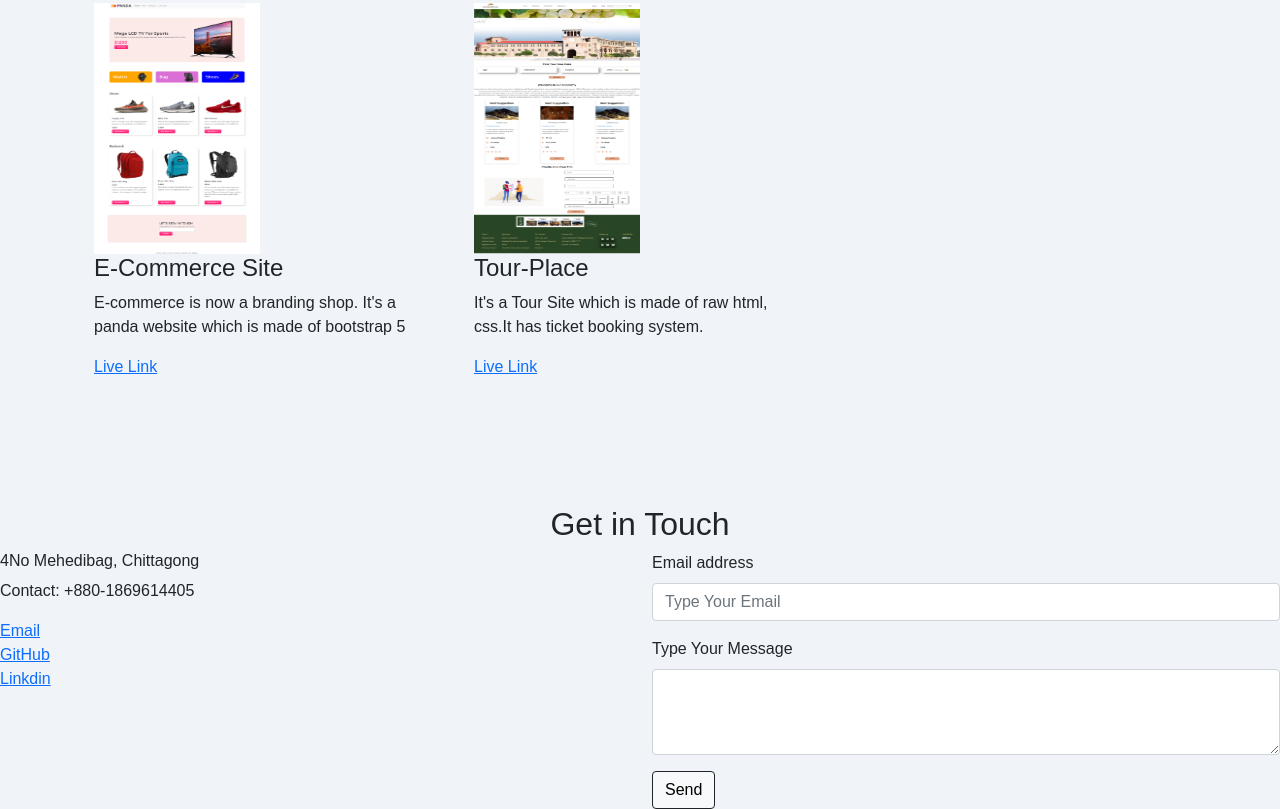
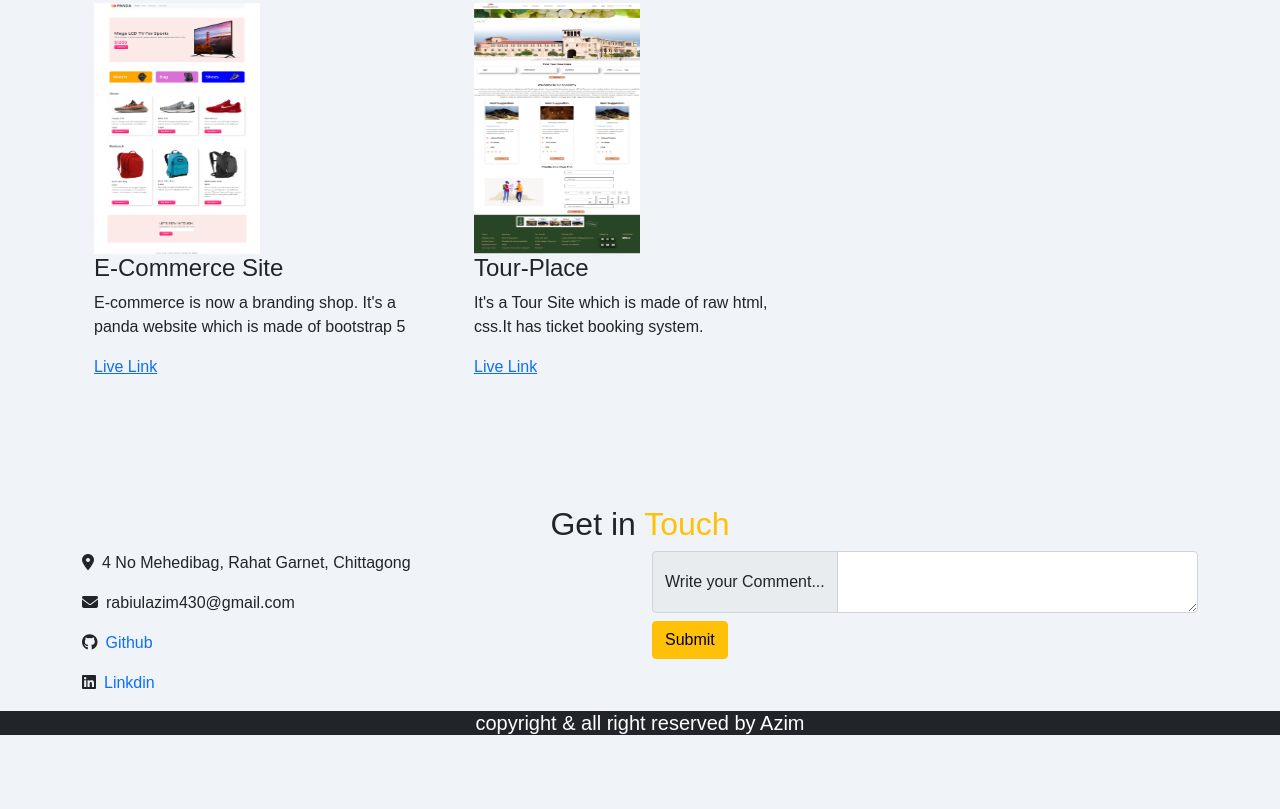
Before and after one commit to Ashiqweb123/personal-portfolio-bootstrap, a plain HTML site: page index.html in a window 1280 px wide. Shown: the part 2945-3754 px from the top of the page. After the commit the page ends 3688 px from the top, so only its background shows below. Drawn offline with nearby package versions, Linux system fonts and the light colour scheme.

Commit message:
form-add

```diff
--- a/index.html
+++ b/index.html
@@ -16,6 +16,9 @@
     href="https://cdnjs.cloudflare.com/ajax/libs/animate.css/4.1.1/animate.min.css"
   />
     <!-- Animate-css -->
+    <!-- font-awsome-->
+   <script src="https://kit.fontawesome.com/b0cf8d3ebd.js" crossorigin="anonymous"></script>
+   <!-- font-awsome -->
   </head>
   <body class="">
    <!-- header-part -->
@@ -42,7 +45,7 @@
                             <a class="nav-link" href="#demo-project">Work</a>
                           </li>
                           <li class="nav-item text-light">
-                            <a class="nav-link" href="#">Contact</a>
+                            <a class="nav-link" href="#get-touch">Contact</a>
                           </li>
 
                         </ul>
@@ -171,73 +174,68 @@
           </div>
      <!-- my-demo-project -->
      <!-- contact-info -->
-          <div id="get-touch">
-            <h2 class="text-center">Get in <span id="#touch">Touch</span></h2>
+         <div id="get-touch">
+          <h2 class="text-center">Get in <span class="text-warning">Touch</span></h2>
+          <div class="container">
             <div class="row">
               <div class="col-md-6 col-sm-1">
-                <div class="address">
-                  <div class="icon">
-
+                <div class="contact-detail">
+                  <div class="icon me-2">
+                    <i class="fa-solid fa-location-dot"></i>
                   </div>
-                  <div class="contact-detail">
-                    <h6>4No Mehedibag, Chittagong</h6>
+                  <div class="contact-info">
+                    <p>4 No Mehedibag, Rahat Garnet, Chittagong</p>
                   </div>
                 </div>
-                <div class="contact">
-                  <div class="icon">
 
+                <div class="contact-detail">
+                  <div class="icon me-2">
+                    <i class="fa-sharp fa-solid fa-envelope"></i>
                   </div>
-                  <div class="contact-detail">
-                    <p>Contact: +880-1869614405</p>
+                  <div class="contact-info">
+                   <p>rabiulazim430@gmail.com</p>
                   </div>
                 </div>
-                <div class="Email">
-                  <div class="icon">
 
+                <div class="contact-detail">
+                  <div class="icon me-2">
+                    <i class="fa-brands fa-github"></i>
                   </div>
-                  <div class="Email-detail">
-                    <a href="rabiulazim430@gmail.com">Email</a>
+                  <div class="contact-info">
+                    <p> <a class ="link-detail"href="https://github.com/Ashiqweb123">Github</a></p>
                   </div>
+                </div>
 
+                <div class="contact-detail ">
+                  <div class="icon me-2">
+                    <i class="fa-brands fa-linkedin"></i>
+                  </div>
+                  <div class="contact-info">
+                    <p><a class ="link-detail"href="https://www.linkedin.com/in/rabiul-azim/">Linkdin</a></p>
+                  </div>
                 </div>
-                <div class="Github">
-                  <div class="icon">
 
-                  </div>
-                  <div class="GitHub-detail">
-                    <a href="www.github.com/Ashiqweb123">GitHub</a>
-                  </div>
-
-                </div>
-                <div class="LinkdIn">
-                  <div class="icon">
-
-                  </div>
-                  <div class="Linkdin-detail">
-                    <a href="https://www.linkedin.com/in/rabiul-azim/">Linkdin</a>
-                  </div>
-
-                </div>
 
               </div>
               <div class="col-md-6 col-sm-1">
-                <div class="mb-3">
-                  <label for="Type Your Email" class="form-label">Email address</label>
-                  <input type="email" class="form-control" id="exampleFormControlInput1" placeholder="Type Your Email">
+                <div class="input-group">
+                  <span class="input-group-text">Write your Comment...</span>
+                  <textarea class="form-control" aria-label="With textarea"></textarea>
                 </div>
-                <div class="mb-3">
-                  <label for="Type Your Message" class="form-label">Type Your Message</label>
-                  <textarea class="form-control" id="exampleFormControlTextarea1" rows="3"></textarea>
+                <div class="submit-btn mt-2">
+                  <button type="button" class="btn btn-warning">Submit</button>
                 </div>
-                <button type="button" class="btn btn-light border border-dark">Send</button>
               </div>
             </div>
           </div>
+         </div>
        <!-- contact-info -->
    <!-- main-part -->
 
     <!-- footer-part -->
-
+         <div class="footer bg-dark">
+          <h5 class="text-center text-white">copyright & all right reserved by Azim</h5>
+         </div>
    <!-- footer-part -->
 
 
--- a/style.css
+++ b/style.css
@@ -31,3 +31,13 @@ body{
 {
     opacity:70%;
 }
+.contact-detail
+{
+    display: flex;
+
+    align-items: stretch;
+}
+.link-detail
+{
+    text-decoration: none;
+}
```
